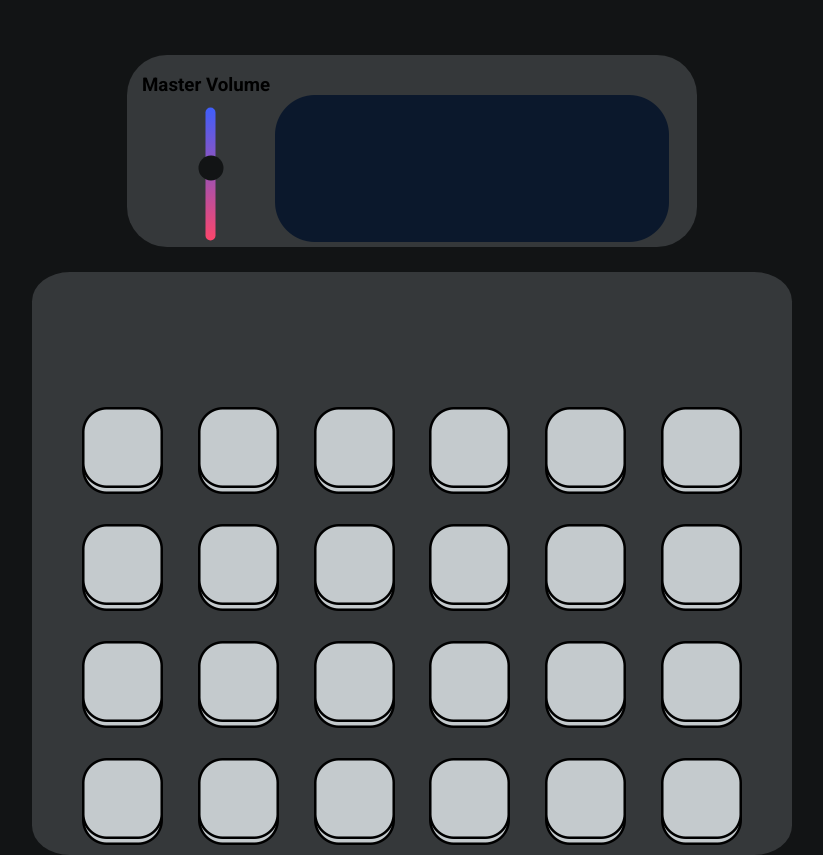
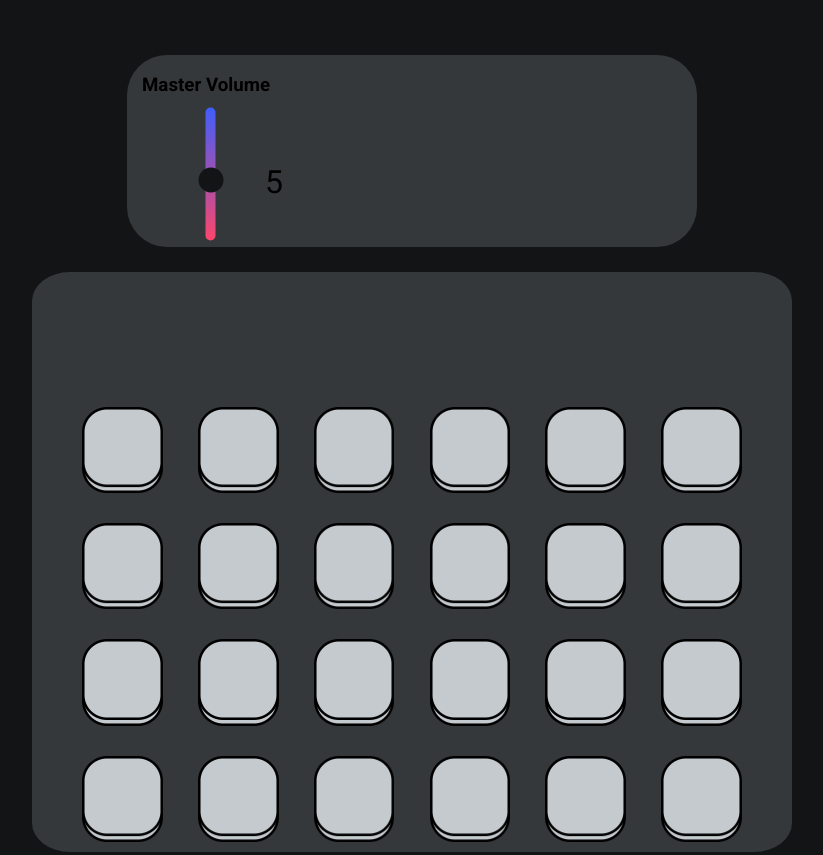
Before and after one commit to Icezaucaramel/Drum-Pad-JS, a plain HTML site: page drumPad.html in a window 1280 px wide. Shown: the whole page, without its empty margins (228-1051 px from the left). Drawn offline with Linux system fonts and the light colour scheme.

Commit message:
Add output Value

```diff
--- a/drumPad.html
+++ b/drumPad.html
@@ -14,10 +14,10 @@
         <div class="offset-3 col-6 trackRecord">
             <div class="masterVolume">
                 <h3>Master Volume</h3>
-                <input type="range" min="1" max="10" class="configButtonsSliders masterVolumeConfig">
+                <input type="range" min="1" max="10" value="5" class="configButtonsSliders masterVolumeConfig">
             </div>
-            <div class="trackVibes">
-                <img src="assets/images/TrackpadVibes.png" alt="Vibes">
+            <div class="outputContainer">
+                <p class="outputVolume">5</p>
             </div>
         </div>
     </div>
--- a/scripts/script.js
+++ b/scripts/script.js
@@ -1,4 +1,5 @@
 let soundVolume = document.querySelector('.masterVolumeConfig') // Get the input for the volume
+let outputVolume = document.querySelector('.outputVolume')
 
 function playSound (id, classImg, color) {      // Function for playing the sound and changing the img
     let sound = document.getElementById(id)
@@ -92,3 +93,7 @@ function playSound (id, classImg, color) {      // Function for playing the soun
             break
     }
   })
+
+  soundVolume.oninput = function() {
+      outputVolume.innerHTML = this.value
+  }
--- a/style/style.css
+++ b/style/style.css
@@ -7,6 +7,9 @@ body{
     font-family: 'Roboto', sans-serif;
 }
 
+img{
+    width: 11%;
+}
 /*Track record*/
 
 .trackRecord{
@@ -50,6 +53,14 @@ body{
     cursor: pointer;
   }
 
+  .outputContainer {
+      margin-top: 14%;
+      margin-left: -10px;
+  }
+
+  .outputContainer p{
+      font-size: 2rem;
+  }
 
 /* Track Vibes */
 
```
